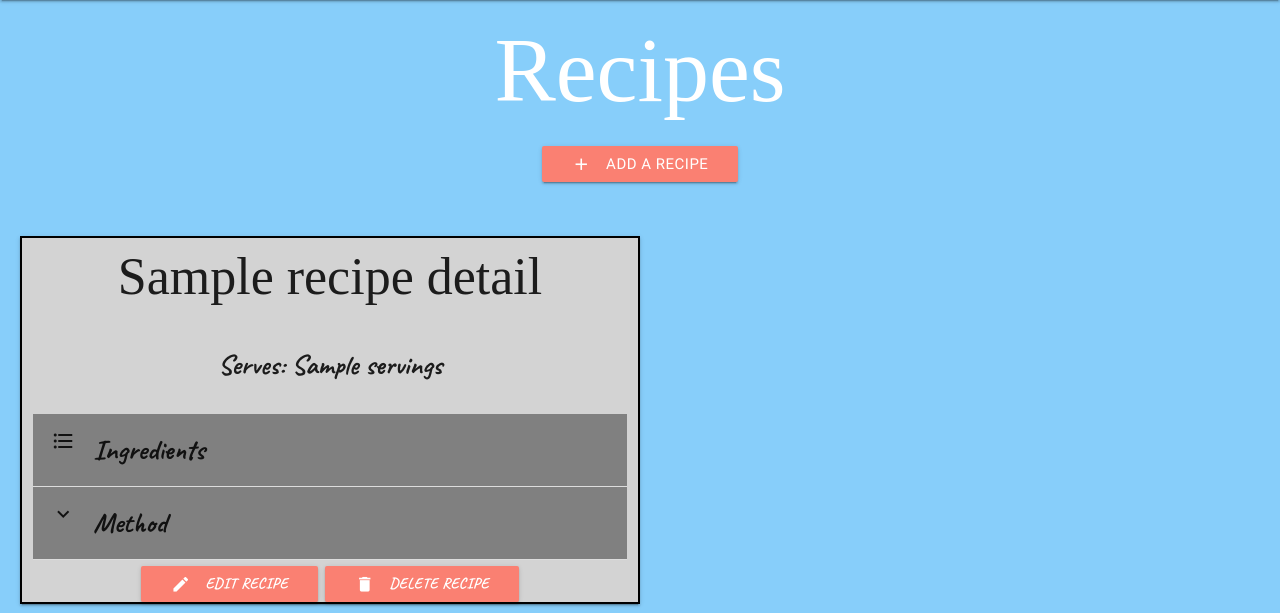
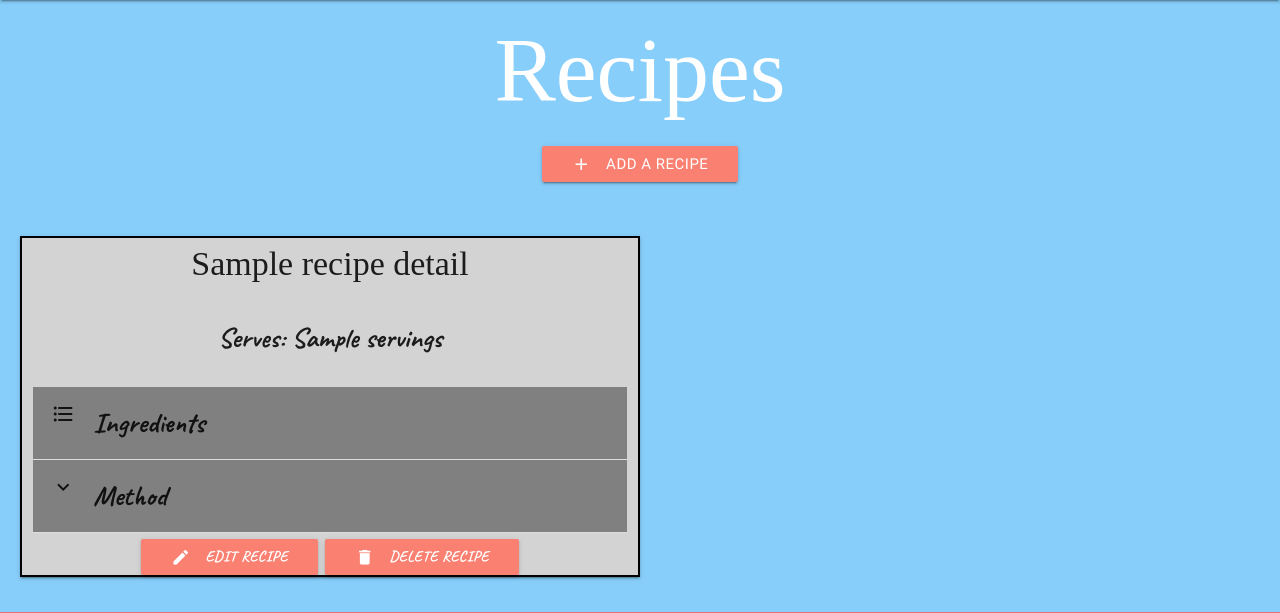
Before and after one commit to Schnoeff/Data-centric-milestone-project, a Flask app: page / in a window 1280 px wide. Shown: the part 64-677 px from the top of the page. Run offline with Flask 2, Linux system fonts and the light colour scheme; a database or web service that is not in the repository returns one stand-in record (values such as "Sample title"); some libraries are stand-ins or nearby versions; some web fonts are replaced.

Commit message:
Layout error fixed

```diff
--- a/static/css/style.css
+++ b/static/css/style.css
@@ -26,7 +26,7 @@ body {
     margin:20px;
 }
 .section-header{
-    font-size:52px;
+    font-size:34px;
     font-family: 'IM Fell Great Primer', serif;
 
 }
```
